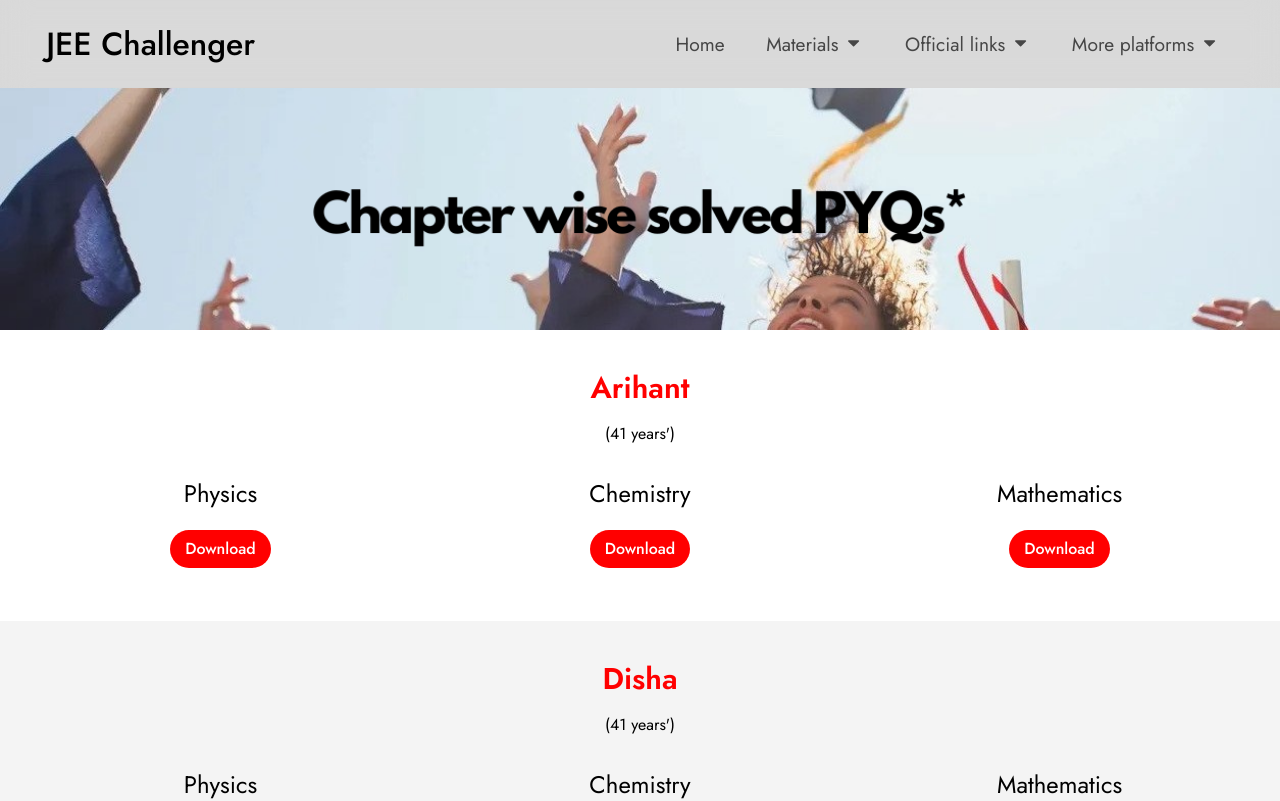
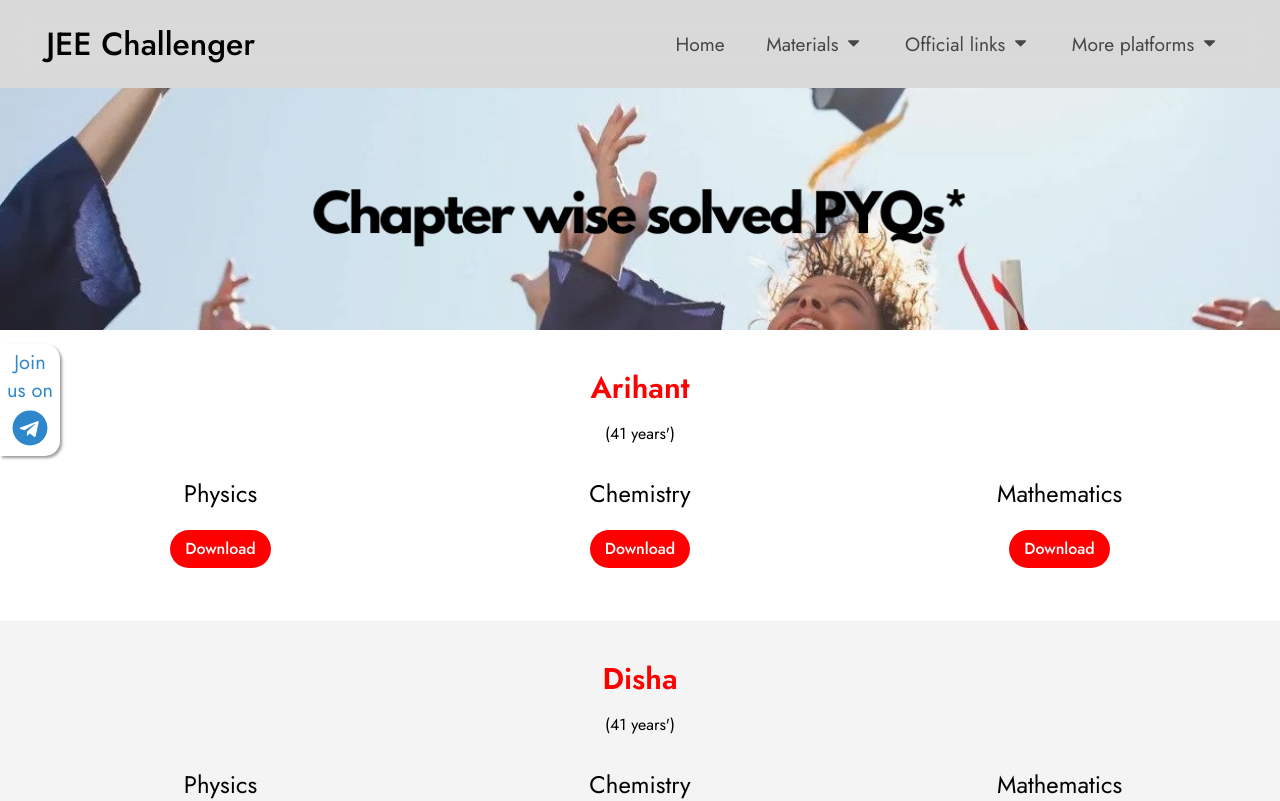
Before and after one commit to Samya-S/jeechallenger-2.0, a Next.js app: page /materials/chapterwise-solved-pyqs in a window 1280 px wide. Shown: the top 801 px of the page. Built offline with nearby package versions, Linux system fonts and the light colour scheme.

Commit message:
feat: add TelegramJoinFloat component for enhanced user engagement

```diff
--- a/app/layout.js
+++ b/app/layout.js
@@ -1,6 +1,7 @@
 import "./globals.css";
 import Navbar from "@/components/common/Navbar";
 import Footer from "@/components/common/Footer";
+import TelegramJoinFloat from "@/components/utils/TelegramJoinFloat";
 
 export const metadata = {
   title: "JEE Challenger",
@@ -17,6 +18,7 @@
         className={`antialiased`}
       >
         <Navbar />
+        <TelegramJoinFloat />
         {children}
         <Footer />
       </body>
--- /dev/null
+++ b/components/utils/TelegramJoinFloat.jsx
@@ -0,0 +1,36 @@
+import { FaTelegram } from "react-icons/fa"
+
+const TelegramJoinFloat = () => {
+  return (
+    <div>
+      <a
+        href="https://t.me/+oOnj4y_ZYqYyZjA1"
+        target="_blank"
+        class="telegram-float"
+        style={{
+          position: "fixed",
+          zIndex: "5",
+          width: "60px",
+          height: "fit-content",
+          top: "50%",
+          transform: "translate(0, -50%)",
+          left: "0px",
+          backgroundColor: "rgb(255, 255, 255)",
+          color: "#2e87ca",
+          borderRadius: "15px",
+          borderTopLeftRadius: "0px",
+          borderBottomLeftRadius: "0px",
+          textAlign: "center",
+          textDecoration: "none",
+          padding: "5px",
+          boxShadow: "2px 2px 3px #999"
+        }}
+      >
+        <p className="text-xl">Join us on</p>
+        <FaTelegram className="text-4xl m-auto my-[5px]" />
+      </a>
+    </div>
+  )
+}
+
+export default TelegramJoinFloat
```
